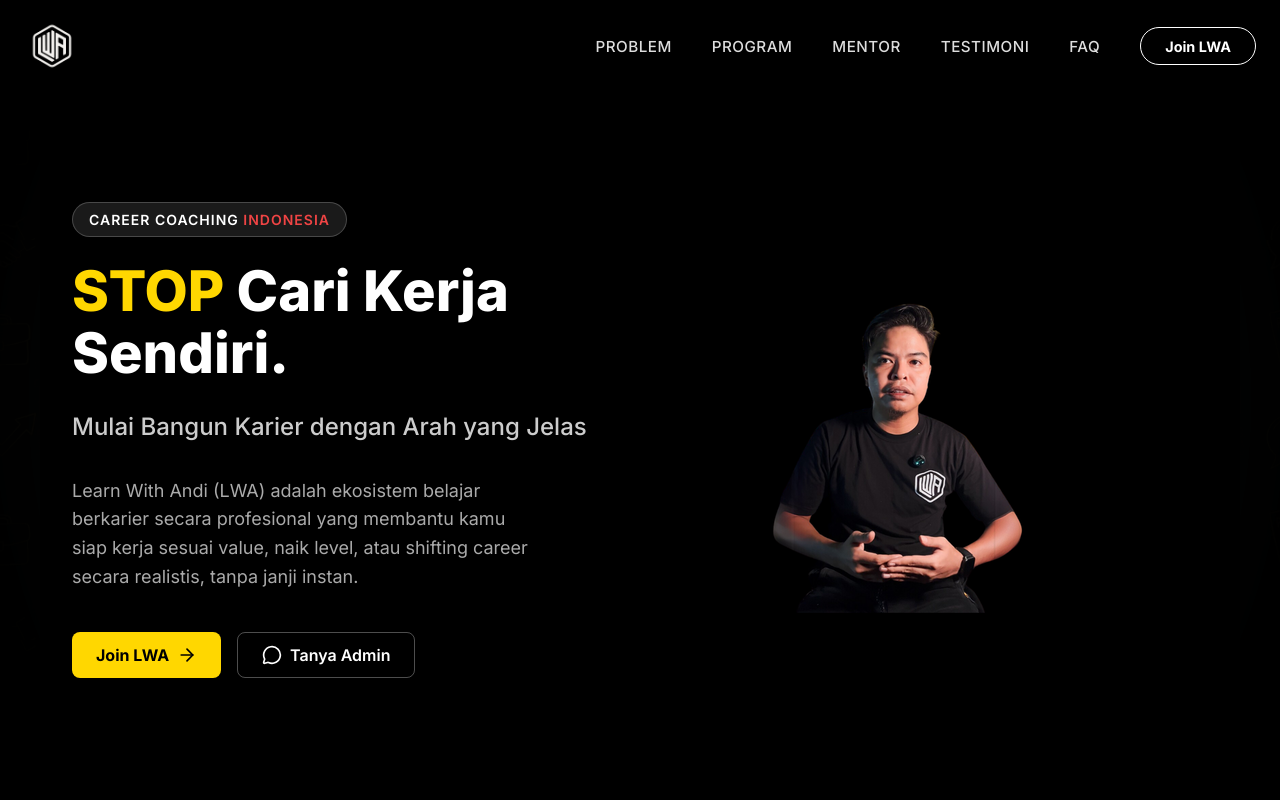
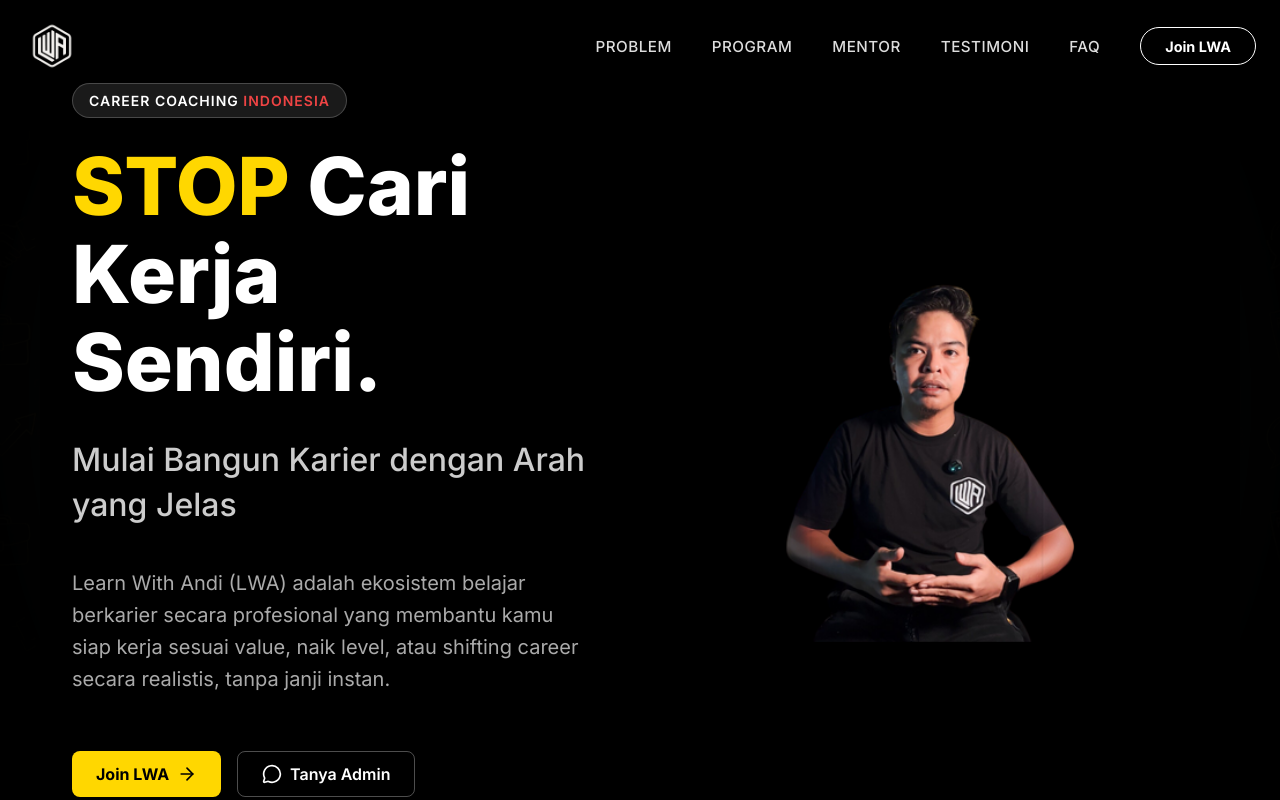
Before and after one commit to alvianzf/learnwithandi.com, a Next.js app: page / in a window 1280 px wide. Shown: the top 800 px of the page. Built offline with nearby package versions, Linux system fonts and the light colour scheme.

Commit message:
feat: enlarge hero screen

```diff
--- a/src/components/HeroSection.module.css
+++ b/src/components/HeroSection.module.css
@@ -114,28 +114,31 @@
 }
 
 .headline {
-  font-size: 3.5rem;
-  /* Slightly smaller for better fit */
+  font-size: 5rem;
+  /* Larger desktop headline */
   font-weight: 800;
   line-height: 1.1;
   color: #fff;
-  margin-bottom: 1.5rem;
+  margin-bottom: 2rem;
 }
 
 .subHeadlineMain {
-  font-size: 1.5rem;
+  font-size: 2rem;
+  /* Larger subheadline */
   font-weight: 500;
   color: #ccc;
-  margin-bottom: 2rem;
-  line-height: 1.5;
+  margin-bottom: 2.5rem;
+  line-height: 1.4;
 }
 
 .description {
-  font-size: 1.125rem;
+  font-size: 1.25rem;
+  /* Larger description */
   color: #aaa;
   line-height: 1.6;
-  margin-bottom: 2.5rem;
-  max-width: 90%;
+  margin-bottom: 3.5rem;
+  max-width: 100%;
+  /* Use full width */
 }
 
 
@@ -143,6 +146,14 @@
   display: flex;
   gap: 1rem;
   margin-top: 1.5rem;
+}
+
+.heroImage {
+  width: 100%;
+  max-width: 800px;
+  /* Make image much larger on desktop */
+  height: auto;
+  display: block;
 }
 
 .primaryCta {
```
Also changed, not shown: 1 other file (tests, documents, lock files or other folders).
